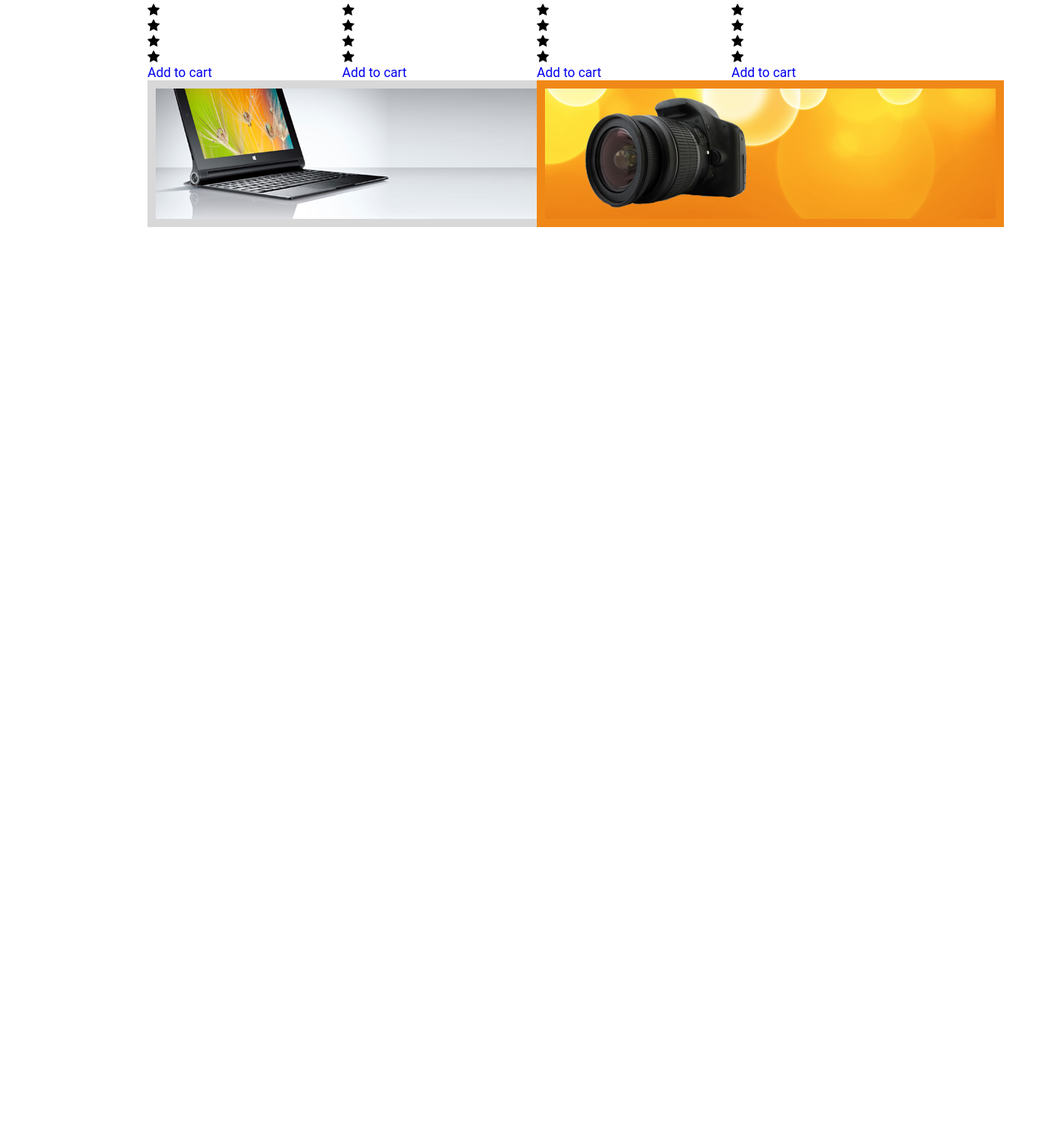
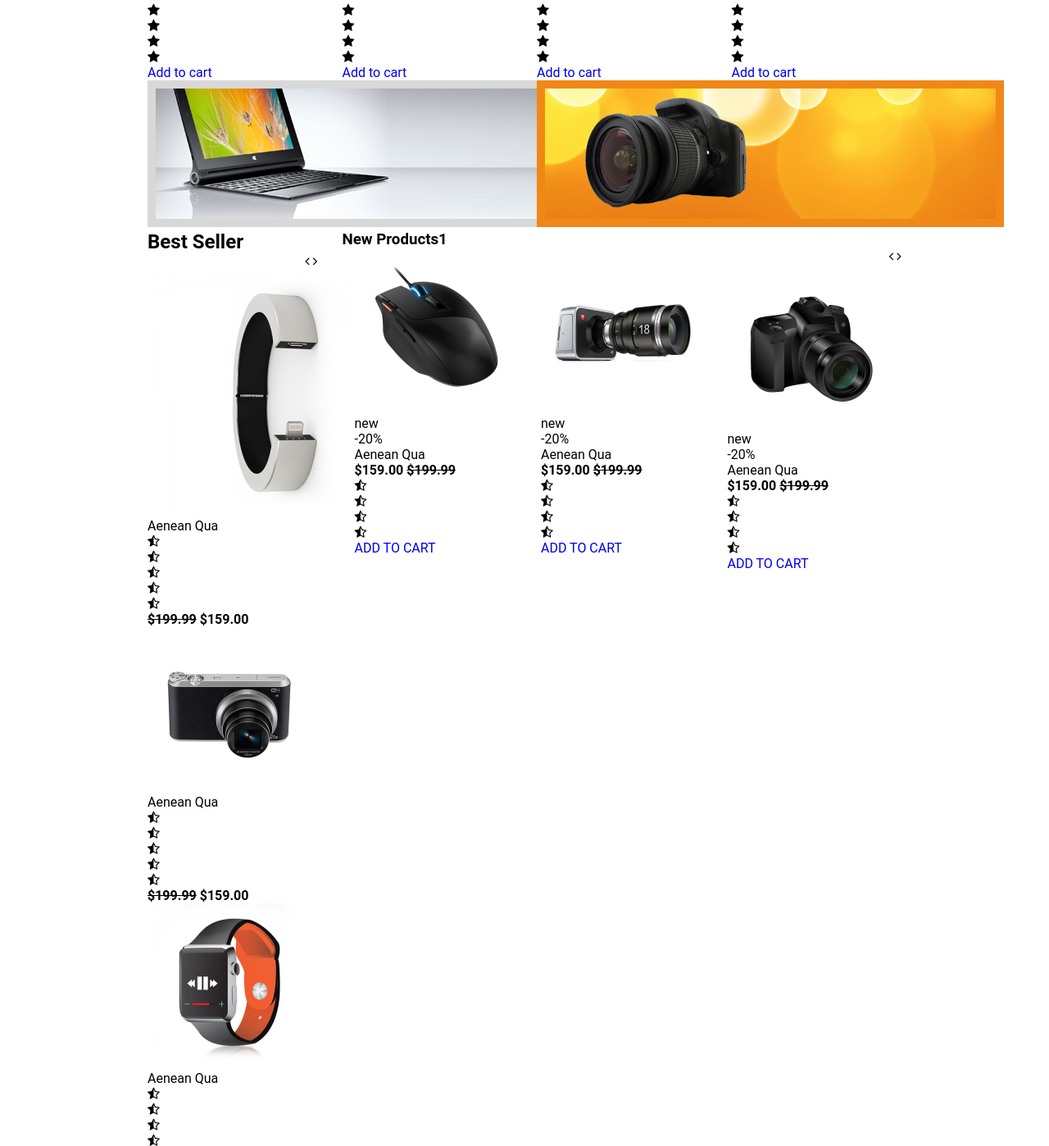
Before and after one commit to bdwashington7/Technology-, a plain HTML site: page index.html in a window 1280 px wide. Shown: the part 1328-2726 px from the top of the page at 82% size. Before the commit the page ends 1609 px from the top, so only its background shows below. Drawn offline with Linux system fonts and the light colour scheme.

Commit message:
all most done

```diff
--- a/index.html
+++ b/index.html
@@ -231,8 +231,185 @@
 </div>
 <!-- ===============|| end ads zone||================= -->
 <!-- ===============|| start best new zone||================= -->
-
-<!-- ===============|| end ads zone||================= -->
+<div class="best-new">
+	<div class="container">
+		<div class="row">
+			<div class="col-3">
+				<div class="row">
+					<div class="best-header">
+						<h2> Best Seller</h2>
+						<div class="new-best-controll fr">
+							<i class="fa fa-angle-left"></i>
+							<i class="fa fa-angle-right"></i>
+						</div>
+					</div>
+				</div>
+				<!-- end header row -->
+				<div class="row">
+					<div class="best-single-item">
+						<img src="images/6.png" alt="#">
+						<div class="best-item-best">
+							<p>Aenean Qua</p>
+							<p>
+								<ul>
+									<li><i class="fa fa-star-half-empty"></i></li>
+									<li><i class="fa fa-star-half-empty"></i></li>
+									<li><i class="fa fa-star-half-empty"></i></li>
+									<li><i class="fa fa-star-half-empty"></i></li>
+									<li><i class="fa fa-star-half-empty"></i></li>
+								</ul>
+							</p>
+							<h4><del>$199.99</del>  $159.00</h4>
+						</div>
+					</div>
+				</div>
+				<!-- end 1st best seller product -->
+				<div class="row">
+					<div class="best-single-item">
+						<img src="images/7.png" alt="#">
+						<div class="best-item-best">
+							<p>Aenean Qua</p>
+							<p>
+								<ul>
+									<li><i class="fa fa-star-half-empty"></i></li>
+									<li><i class="fa fa-star-half-empty"></i></li>
+									<li><i class="fa fa-star-half-empty"></i></li>
+									<li><i class="fa fa-star-half-empty"></i></li>
+									<li><i class="fa fa-star-half-empty"></i></li>
+								</ul>
+							</p>
+							<h4><del>$199.99</del>  $159.00</h4>
+						</div>
+					</div>
+				</div>
+				<!-- 2nd best seller end -->
+				<div class="row">
+					<div class="best-single-item">
+						<img src="images/8.png" alt="#">
+						<div class="best-item-best">
+							<p>Aenean Qua</p>
+							<p>
+								<ul>
+									<li><i class="fa fa-star-half-empty"></i></li>
+									<li><i class="fa fa-star-half-empty"></i></li>
+									<li><i class="fa fa-star-half-empty"></i></li>
+									<li><i class="fa fa-star-half-empty"></i></li>
+									<li><i class="fa fa-star-half-empty"></i></li>
+								</ul>
+							</p>
+							<h4><del>$199.99</del>  $159.00</h4>
+						</div>
+					</div>
+				</div>
+				<!-- end 3rd seller end -->
+				<div class="row">
+					<div class="best-single-item">
+						<img src="images/10.png" alt="#">
+						<div class="best-item-best">
+							<p>Aenean Qua</p>
+							<p>
+								<ul>
+									<li><i class="fa fa-star-half-empty"></i></li>
+									<li><i class="fa fa-star-half-empty"></i></li>
+									<li><i class="fa fa-star-half-empty"></i></li>
+									<li><i class="fa fa-star-half-empty"></i></li>
+									<li><i class="fa fa-star-half-empty"></i></li>
+								</ul>
+							</p>
+							<h4><del>$199.99</del>  $159.00</h4>
+						</div>
+					</div>
+				</div>
+				<!-- 4th seller end -->
+			</div>
+			<!-- end col-3 end of best seller -->
+			<div class="col-9">
+				<div class="row">
+					<div class="new-product-header">
+						<h3> New Products1</h3>
+						<div class="new-product-controll fr">
+							<i class="fa fa-angle-left"></i>
+							<i class="fa fa-angle-right"></i>
+						</div>
+					</div>
+				</div>
+				<!-- end new product header -->
+				<div class="row">
+					<div class="col-4">
+						<div class="new-product-single">
+							<img src="images/17.png" alt="Camera">
+							<div class="rate-out">
+								<p>new</p>
+								<p> <span>-20%</span></p>
+							</div>
+							<div class="new-product-text">
+								<p> Aenean Qua</p>
+								<h4> $159.00 <del>$199.99</del> </h4>
+								<p>
+									<ul>
+										<li><i class="fa fa-star-half-empty"></i></li>
+										<li><i class="fa fa-star-half-empty"></i></li>
+										<li><i class="fa fa-star-half-empty"></i></li>
+										<li><i class="fa fa-star-half-empty"></i></li>
+									</ul>
+								</p>
+								<a href="#"> ADD TO CART</a>
+							</div>
+						</div>
+					</div>
+					<!-- end first new products ends -->
+						<div class="col-4">
+						<div class="new-product-single">
+							<img src="images/18.png" alt="Camera">
+							<div class="rate-out">
+								<p>new</p>
+								<p> <span>-20%</span></p>
+							</div>
+							<div class="new-product-text">
+								<p> Aenean Qua</p>
+								<h4> $159.00 <del>$199.99</del> </h4>
+								<p>
+									<ul>
+										<li><i class="fa fa-star-half-empty"></i></li>
+										<li><i class="fa fa-star-half-empty"></i></li>
+										<li><i class="fa fa-star-half-empty"></i></li>
+										<li><i class="fa fa-star-half-empty"></i></li>
+									</ul>
+								</p>
+								<a href="#"> ADD TO CART</a>
+							</div>
+						</div>
+					</div>
+					<!-- end 2nd new products -->
+						<div class="col-4">
+						<div class="new-product-single">
+							<img src="images/19.png" alt="Camera">
+							<div class="rate-out">
+								<p>new</p>
+								<p> <span>-20%</span></p>
+							</div>
+							<div class="new-product-text">
+								<p> Aenean Qua</p>
+								<h4> $159.00 <del>$199.99</del> </h4>
+								<p>
+									<ul>
+										<li><i class="fa fa-star-half-empty"></i></li>
+										<li><i class="fa fa-star-half-empty"></i></li>
+										<li><i class="fa fa-star-half-empty"></i></li>
+										<li><i class="fa fa-star-half-empty"></i></li>
+									</ul>
+								</p>
+								<a href="#"> ADD TO CART</a>
+							</div>
+						</div>
+					</div>
+					<!-- end last new products -->
+				</div>
+			</div>
+		</div>
+	</div>
+</div>
+<!-- ===============|| end best new zone||================= -->
 
 
 
```
